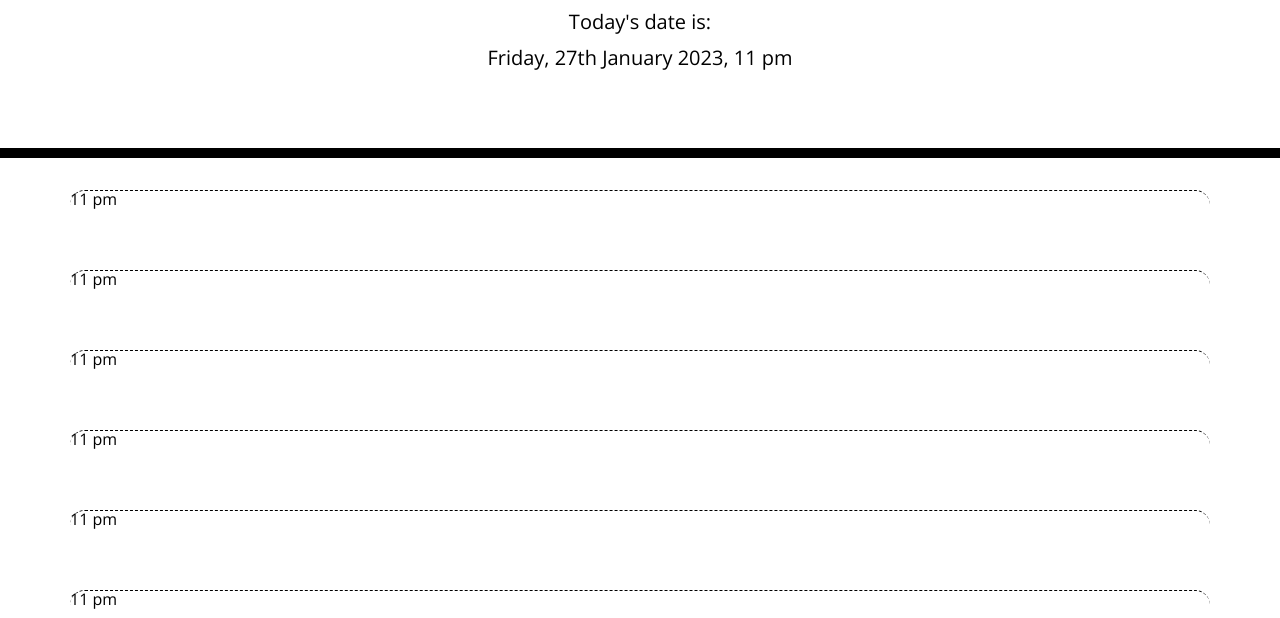
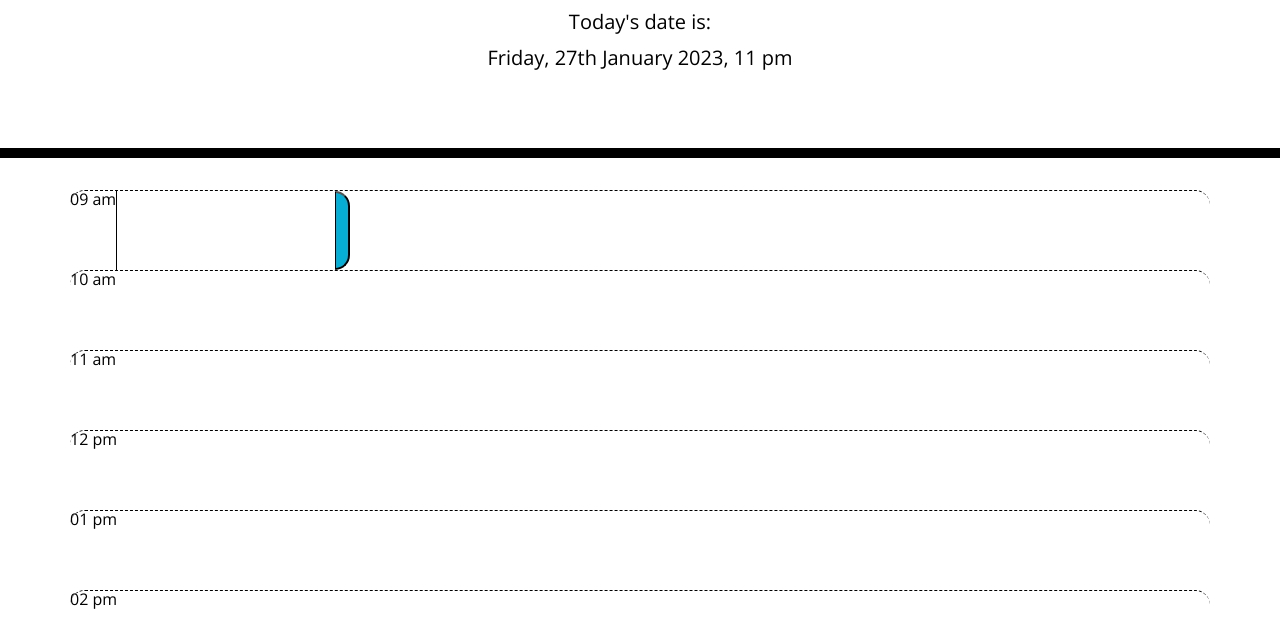
Before and after one commit to FlorSing/Web-Calendar-Planner, a plain HTML site: page index.html in a window 1280 px wide. Shown: the part 182-800 px from the top of the page. Drawn offline with nearby package versions, Linux system fonts and the light colour scheme.

Commit message:
made the text area and button appear

```diff
--- a/assets/js/script.js
+++ b/assets/js/script.js
@@ -1,5 +1,8 @@
+//top header date and time
+
 $('#currentDay').text("Today's date is:");
 
+//display the actual running time on top
 var datetime = null,
         date = null;
 
@@ -14,33 +17,61 @@ $(document).ready(function(){
     setInterval(update, 1000);
 });
 
-//determine time blocks for past present future
-
-
+//determine time blocks for past present future and setup scheduler
 
 var containerList = $(".container");
 var timeCurrent = moment().format('hh a')
 var timeSlot = moment().format('hh a');
-listEntry09 = $("<li>").addClass('row time-block hour').text(timeSlot).appendTo(containerList);
-listEntry10 = $("<li>").addClass('row time-block hour').text(timeSlot).appendTo(containerList);
-listEntry11 = $("<li>").addClass('row time-block hour').text(timeSlot).appendTo(containerList);
-listEntry12 = $("<li>").addClass('row time-block hour').text(timeSlot).appendTo(containerList);
-listEntry01 = $("<li>").addClass('row time-block hour').text(timeSlot).appendTo(containerList);
-listEntry02 = $("<li>").addClass('row time-block hour').text(timeSlot).appendTo(containerList);
-listEntry03 = $("<li>").addClass('row time-block hour').text(timeSlot).appendTo(containerList);
-listEntry04 = $("<li>").addClass('row time-block hour').text(timeSlot).appendTo(containerList);
-listEntry05 = $("<li>").addClass('row time-block hour').text(timeSlot).appendTo(containerList);
+var timeSlot09 = moment().hour('09').format('hh a');
+var timeSlot10 = moment().hour('10').format('hh a');
+var timeSlot11 = moment().hour('11').format('hh a');
+var timeSlot12 = moment().hour('12').format('hh a');
+var timeSlot01 = moment().hour('13').format('hh a');
+var timeSlot02 = moment().hour('14').format('hh a');
+var timeSlot03 = moment().hour('15').format('hh a');
+var timeSlot04 = moment().hour('16').format('hh a');
+var timeSlot05 = moment().hour('17').format('hh a');
+
+listEntry09 = $("<li>").addClass('row time-block hour').text(timeSlot09).appendTo(containerList);
+listEntry10 = $("<li>").addClass('row time-block hour').text(timeSlot10).appendTo(containerList);
+listEntry11 = $("<li>").addClass('row time-block hour').text(timeSlot11).appendTo(containerList);
+listEntry12 = $("<li>").addClass('row time-block hour').text(timeSlot12).appendTo(containerList);
+listEntry01 = $("<li>").addClass('row time-block hour').text(timeSlot01).appendTo(containerList);
+listEntry02 = $("<li>").addClass('row time-block hour').text(timeSlot02).appendTo(containerList);
+listEntry03 = $("<li>").addClass('row time-block hour').text(timeSlot03).appendTo(containerList);
+listEntry04 = $("<li>").addClass('row time-block hour').text(timeSlot04).appendTo(containerList);
+listEntry05 = $("<li>").addClass('row time-block hour').text(timeSlot05).appendTo(containerList);
+
+if (timeCurrent > timeSlot09){
+    listEntry09.addClass('.past');
+    console.log('white');}
+else if (timeCurrent === timeSlot09){
+    listEntry09.addClass('.future');
+    console.log('green');}
+ else {listEntry09.addClass('.present');
+    console.log('red');}
+;
+var textArea = $('<textarea>');
+textArea.addClass('textarea').appendTo(listEntry09);
+
+var saveTask = $('<button>');
+saveTask.addClass('saveBtn').appendTo(listEntry09);
 
 
+// textArea.text(enterTask)
 
 
+// <script>
+//     var allInputs = $( ":input" );
+//     var formChildren = $( "form > *" );
+//     $( "#messages" ).text( "Found " + allInputs.length + " inputs and the form has " +
+//       formChildren.length + " children." );
 
-listEntry1.addClass('row time-block hour');
-listEntry2.addClass('row time-block hour');
-$(listEntry1).text('testing');
-$(listEntry2).text('testing2');
-listEntry1.appendTo(containerList);
-listEntry2.appendTo(containerList);
+//     $( "form" ).submit(function( event ) {
+//       event.preventDefault();
+//     });
+//     </script>
+
 
 
 // var formEl = $('#skills-form');
```
Also changed, not shown: index.html (+37 -0 lines).
